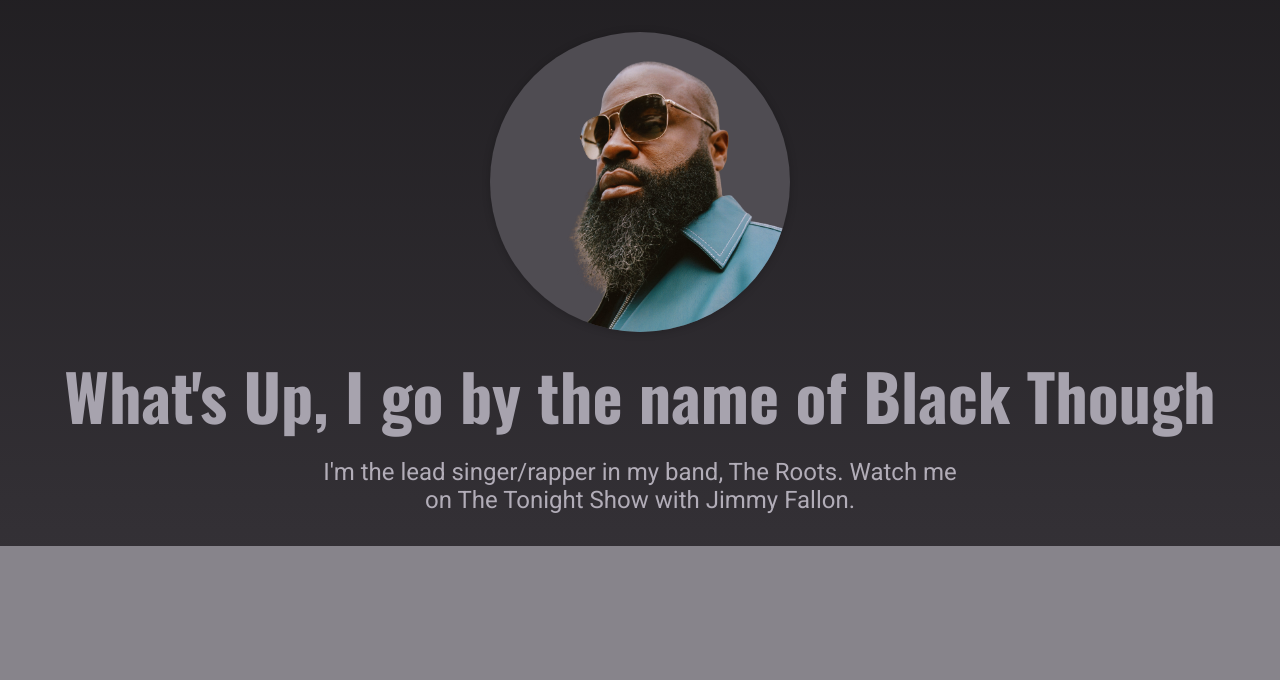
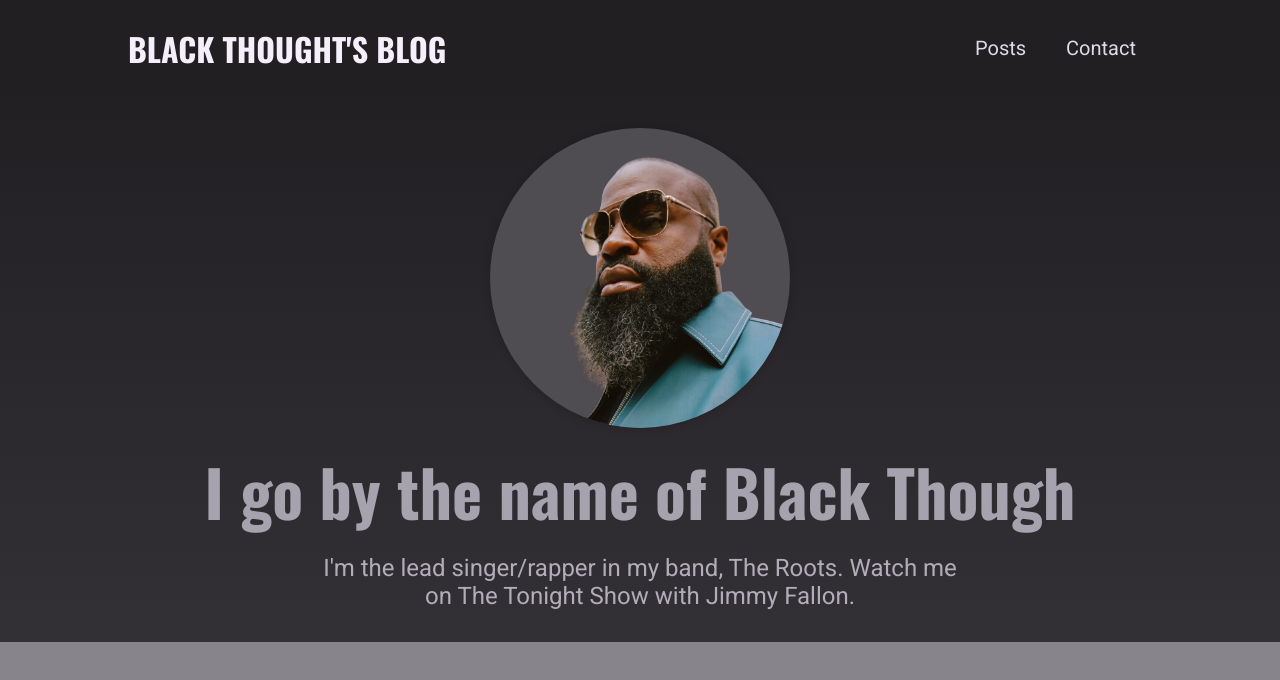
Before and after one commit to ChristianWare/blog, a Next.js app: page / in a window 1280 px wide. Shown: the top 680 px of the page. Built offline with nearby package versions, Linux system fonts and the light colour scheme.

Commit message:
Layout/Hero/Nav sections with styling

```diff
--- a/components/home-page/hero.js
+++ b/components/home-page/hero.js
@@ -13,7 +13,7 @@
           height={300}
         />
       </div>
-      <h1>What's Up, I go by the name of Black Though</h1>
+      <h1>I go by the name of Black Though</h1>
       <p>
         I'm the lead singer/rapper in my band, The Roots. Watch me on The
         Tonight Show with Jimmy Fallon.{" "}
--- /dev/null
+++ b/components/layout/layout.js
@@ -0,0 +1,13 @@
+import { Fragment } from "react";
+import MainNavigation from "./main-navigation";
+
+function Layout(props) {
+  return (
+    <Fragment>
+      <MainNavigation />
+      {props.children}
+    </Fragment>
+  );
+}
+
+export default Layout;
--- /dev/null
+++ b/components/layout/logo.js
@@ -0,0 +1,11 @@
+import classes from './logo.module.css'
+
+function Logo() {
+    return (
+        <div className={classes.logo}>
+            Black Thought's Blog
+        </div>
+    )
+}
+
+export default Logo
--- /dev/null
+++ b/components/layout/logo.module.css
@@ -0,0 +1,13 @@
+.logo {
+    text-transform: uppercase;
+    font-size: var(--size-5);
+    font-weight: bold;
+    font-family: 'Oswald', sans-serif;
+    color: var(--color-grey-50);
+}
+
+@media (min-width: 768px) {
+    .logo {
+        font-size: var(--size-8);
+    }
+}
--- /dev/null
+++ b/components/layout/main-navigation.js
@@ -0,0 +1,28 @@
+import Link from "next/link";
+import Logo from "./logo";
+
+import classes from "./main-navigation.module.css";
+
+function MainNavigation() {
+  return (
+    <header className={classes.header}>
+      <Link href='/'>
+        <a>
+          <Logo />
+        </a>
+      </Link>
+      <nav>
+        <ul>
+          <li>
+            <Link href='/posts'>Posts</Link>
+          </li>
+          <li>
+            <Link href='/contact'>Contact</Link>
+          </li>
+        </ul>
+      </nav>
+    </header>
+  );
+}
+
+export default MainNavigation;
--- /dev/null
+++ b/components/layout/main-navigation.module.css
@@ -0,0 +1,42 @@
+.header {
+    width: 100%;
+    height: 6rem;
+    background-color: var(--color-grey-900);
+    display: flex;
+    justify-content: space-between;
+    align-items: center;
+    padding: 0 10%;
+}
+
+.header ul {
+    list-style: none;
+    display: flex;
+    align-items: baseline;
+    margin: 0;
+    padding: 0;
+}
+
+.header li {
+    margin: 0 var(--size-4);
+}
+
+.header a {
+    color: var(--color-grey-100);
+    font-size: var(--size-4);
+}
+
+.header a:hover,
+.header a:active,
+.header a.active {
+    color: var(--color-grey-200);
+}
+
+@media (min-width: 768px) {
+    .header ul {
+        gap: 0.5rem;
+    }
+
+    .header a {
+        font-size: var(--size-5);
+    }
+}
--- a/pages/_app.js
+++ b/pages/_app.js
@@ -1,7 +1,12 @@
-import '../styles/globals.css'
+import "../styles/globals.css";
+import Layout from "../components/layout/layout";
 
 function MyApp({ Component, pageProps }) {
-  return <Component {...pageProps} />
+  return (
+    <Layout>
+      <Component {...pageProps} />
+    </Layout>
+  );
 }
 
-export default MyApp
+export default MyApp;
```
